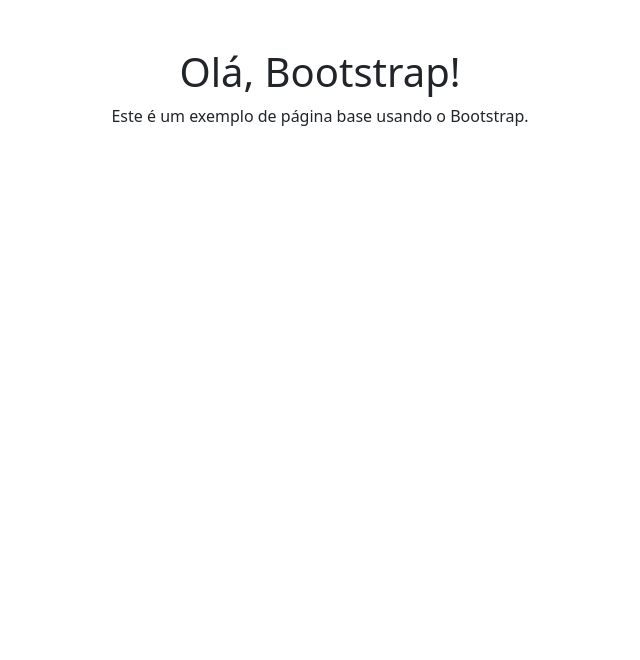
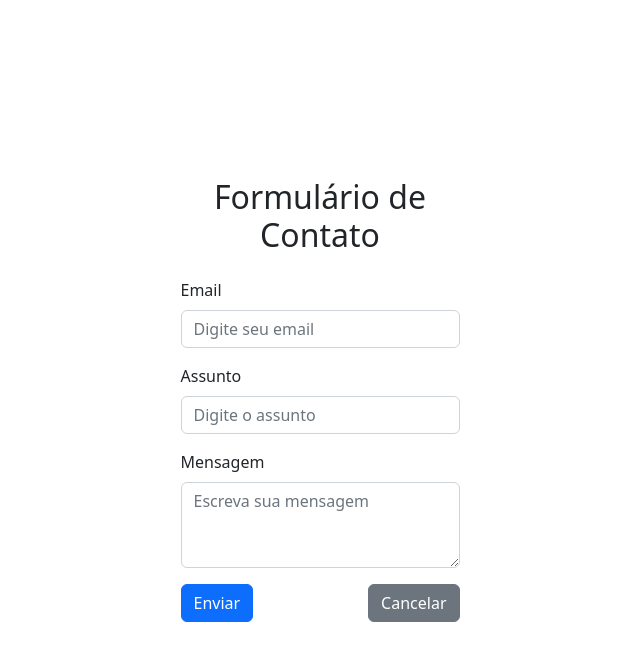
Before and after one commit to Janacosta1901/teste04, a plain HTML site: page index.html in a window 1280 px wide. Shown: the whole page, without its empty margins (320-960 px from the left). Drawn offline with nearby package versions, Linux system fonts and the light colour scheme.

Commit message:
commit quarta tarefa

```diff
--- a/index.html
+++ b/index.html
@@ -3,14 +3,33 @@
 <head>
     <meta charset="UTF-8">
     <meta name="viewport" content="width=device-width, initial-scale=1.0">
-    <title>Meu Projeto com Bootstrap</title>
+    <title>Formulário de Contato</title>
     <!-- CSS do Bootstrap -->
     <link href="https://cdn.jsdelivr.net/npm/bootstrap@5.2.3/dist/css/bootstrap.min.css" rel="stylesheet" integrity="sha384-rbsA2VBKQhggwzxH7pPCaAqO46MgnOM80zW1RWuH61DGLwZJEdK2Kadq2F9CUG65" crossorigin="anonymous">
 </head>
 <body>
-    <div class="container">
-        <h1 class="text-center mt-5">Olá, Bootstrap!</h1>
-        <p class="text-center">Este é um exemplo de página base usando o Bootstrap.</p>
+    <div class="container d-flex justify-content-center align-items-center vh-100">
+        <div class="col-md-3">
+            <h2 class="text-center mb-4">Formulário de Contato</h2>
+            <form>
+                <div class="mb-3">
+                    <label for="email" class="form-label">Email</label>
+                    <input type="email" class="form-control" id="email" placeholder="Digite seu email" required>
+                </div>
+                <div class="mb-3">
+                    <label for="assunto" class="form-label">Assunto</label>
+                    <input type="text" class="form-control" id="assunto" placeholder="Digite o assunto" required>
+                </div>
+                <div class="mb-3">
+                    <label for="mensagem" class="form-label">Mensagem</label>
+                    <textarea class="form-control" id="mensagem" rows="3" placeholder="Escreva sua mensagem" required></textarea>
+                </div>
+                <div class="d-flex justify-content-between">
+                    <button type="submit" class="btn btn-primary">Enviar</button>
+                    <button type="reset" class="btn btn-secondary">Cancelar</button>
+                </div>
+            </form>
+        </div>
     </div>
     <!-- JS do Bootstrap -->
     <script src="https://cdn.jsdelivr.net/npm/bootstrap@5.2.3/dist/js/bootstrap.bundle.min.js" integrity="sha384-kenU1KFdBIe4zVF0s0G1M5b4hcpxyD9F7jL+jjXkk+Q2h455rYXK/7HAuoJl+0I4" crossorigin="anonymous"></script>
```
